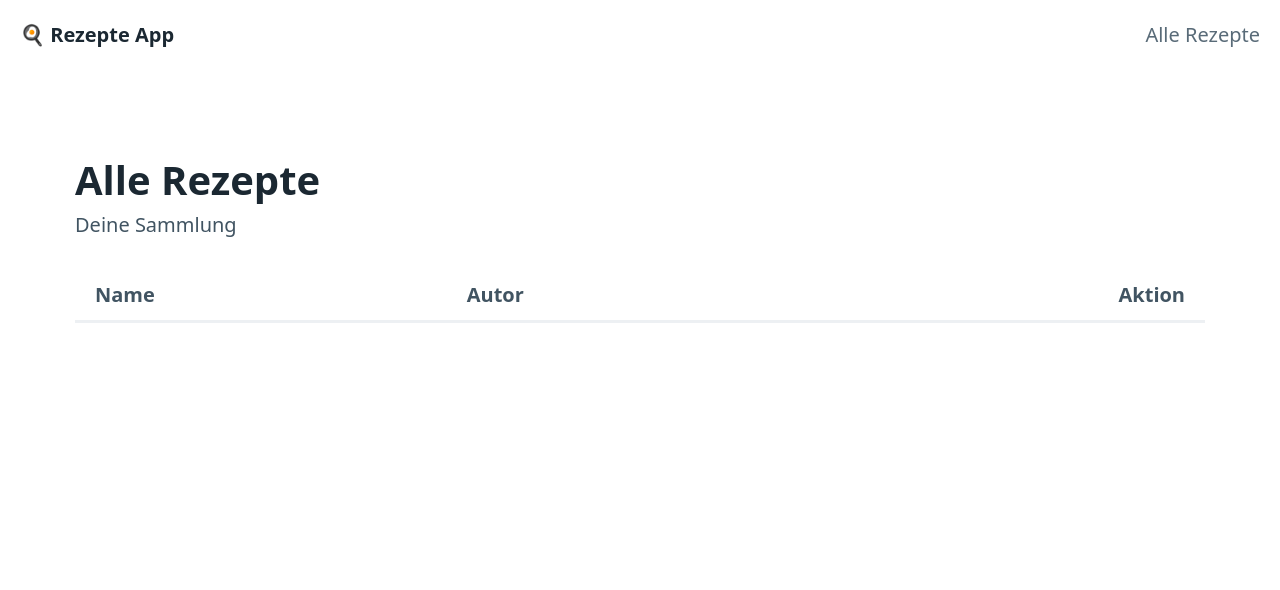
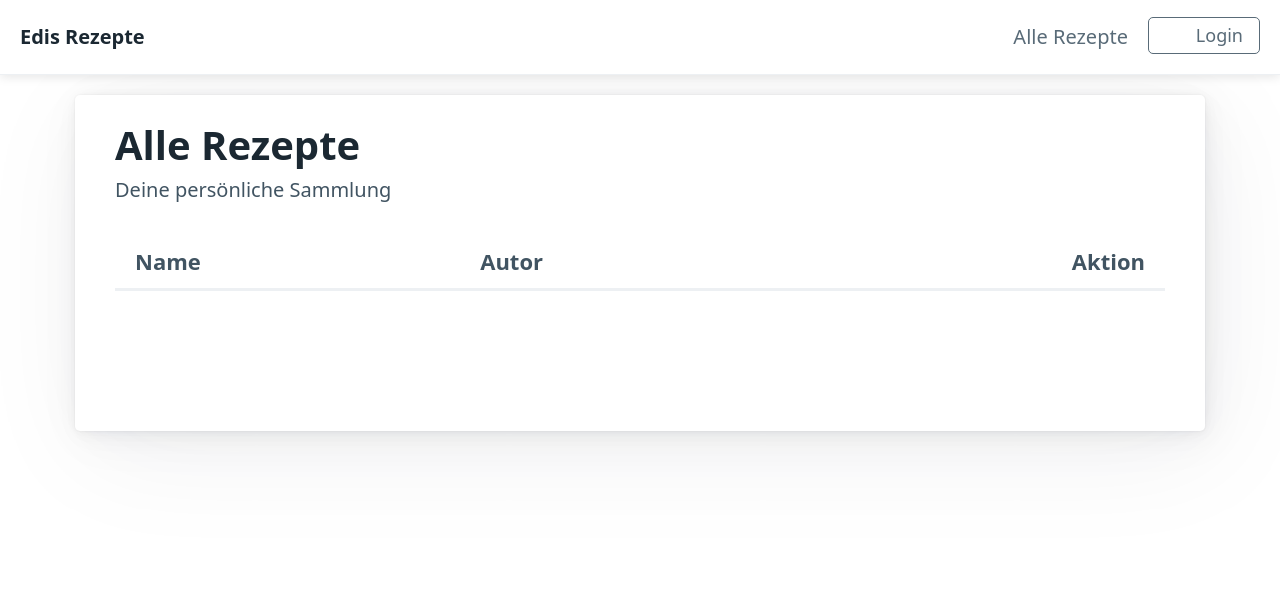
Before and after one commit to eiten/rezepte, a FastAPI app: page / in a window 1280 px wide. Shown: the top 590 px of the page. Run offline with FastAPI, Linux system fonts and the light colour scheme; data that the repository does not hold is empty; some web fonts are replaced.

Commit message:
HTML finished (for the moment

```diff
--- a/static/css/custom.css
+++ b/static/css/custom.css
@@ -1,3 +1,34 @@
+nav.container-fluid {
+    /* Fixiert die Leiste oben */
+    position: sticky;
+    top: 0;
+    z-index: 1000;
+
+    /* Hintergrund & Schatten */
+    background-color: var(--card-background-color); /* Nutzt Pico-Farbe für Konsistenz */
+    box-shadow: 0 2px 10px rgba(0, 0, 0, 0.1);    /* Sanfter Schatten nach unten */
+
+    /* Etwas Abstand zum Rand */
+    padding-left: 1rem;
+    padding-right: 1rem;
+
+    /* Verhindert, dass die Nav-Leiste zu dünn wirkt */
+    border-bottom: 1px solid var(--muted-border-color);
+}
+
+main.container {
+    padding-top: 0;
+}
+
+article {
+    margin-top: 1rem; /* Standardmäßig ist dieser bei Pico oft viel größer */
+}
+
+article > hgroup,
+article > .grid:first-child {
+    margin-top: 0;
+}
+
 @font-face {
     font-family: 'Phosphor';
     src: url('/static/fonts/Phosphor.ttf') format('truetype');
@@ -52,3 +83,25 @@
 .ingredient-item {
     font-size: 0.9rem;
 }
+.nav-link-button {
+    padding: 0.2rem 0.8rem !important; /* !important um Pico's Standard-Padding zu überschreiben */
+    font-size: 0.9rem !important;
+    margin-bottom: 0; /* Verhindert Versatz in der Nav-Leiste */
+}
+
+/* Hilfsklasse für rechtsbündige Icons in der Tabelle (Zutaten-Spalte) */
+.icon-align-right {
+    text-align: right;
+    padding-right: 0.5rem;
+}
+
+/* Hilfsklasse für fette Tabellen-Header */
+.table-header-bold {
+    font-weight: bold;
+    font-size: 1.1em;
+}
+
+/* Hilfsklasse für rechtsbündige Zellen (Aktionen) */
+.text-right {
+    text-align: right;
+}
--- a/templates/base.html
+++ b/templates/base.html
@@ -12,11 +12,16 @@
 <body>
     <nav class="container-fluid">
         <ul>
-            <li><strong><a href="/" class="contrast">🍳 Rezepte App</a></strong></li>
+            <li><strong><a href="/" class="contrast">Edis Rezepte</a></strong></li>
         </ul>
         <ul>
             <li><a href="/" class="secondary">Alle Rezepte</a></li>
-            </ul>
+            <li>
+                <a href="#" role="button" class="outline secondary nav-link-button">
+                    <span class="ph-btn-icon">&#xE4C2;</span> Login
+                </a>
+            </li>
+        </ul>
     </nav>
 
     <main class="container">
--- a/templates/index.html
+++ b/templates/index.html
@@ -3,18 +3,19 @@
 {% block title %}Alle Rezepte{% endblock %}
 
 {% block content %}
-    <hgroup>
-        <h1>Alle Rezepte</h1>
-        <small>Deine Sammlung</small>
+<article style="margin-top: 1rem; padding-top: 1rem;">
+    <hgroup style="margin-bottom: 1.5rem;">
+        <h1 style="margin-bottom: 0;">Alle Rezepte</h1>
+        <small>Deine persönliche Sammlung</small>
     </hgroup>
 
     <figure>
         <table role="grid">
             <thead>
                 <tr>
-                    <th scope="col"><strong>Name</strong></th>
-                    <th scope="col"><strong>Autor</strong></th>
-                    <th scope="col" style="text-align: right;"><strong>Aktion</strong></th>
+                    <th scope="col" class="table-header-bold">Name</th>
+                    <th scope="col" class="table-header-bold">Autor</th>
+                    <th scope="col" class="text-right table-header-bold">Aktion</th>
                 </tr>
             </thead>
             <tbody>
@@ -25,12 +26,10 @@
                             <strong>{{ recipe.name }}</strong>
                         </a>
                     </td>
-
                     <td>{{ recipe.author }}</td>
-
-                    <td style="text-align: right;">
-                        <a href="/recipe/{{ recipe.id }}/pdf" target="_blank" role="button" class="outline secondary" style="padding: 0.2rem 0.8rem; font-size: 0.9rem;">
-                            <span class="ph-btn-icon" style="font-size: 1.1rem;">&#xE702;</span> Herunterladen
+                    <td class="text-right">
+                        <a href="/recipe/{{ recipe.id }}/pdf" target="_blank" role="button" class="outline secondary nav-link-button">
+                            <span class="ph-btn-icon">&#xE702;</span> Herunterladen
                         </a>
                     </td>
                 </tr>
@@ -38,4 +37,5 @@
             </tbody>
         </table>
     </figure>
+</article>
 {% endblock %}
```
Also changed, not shown: templates/view_recipe.html (+11 -13 lines).
